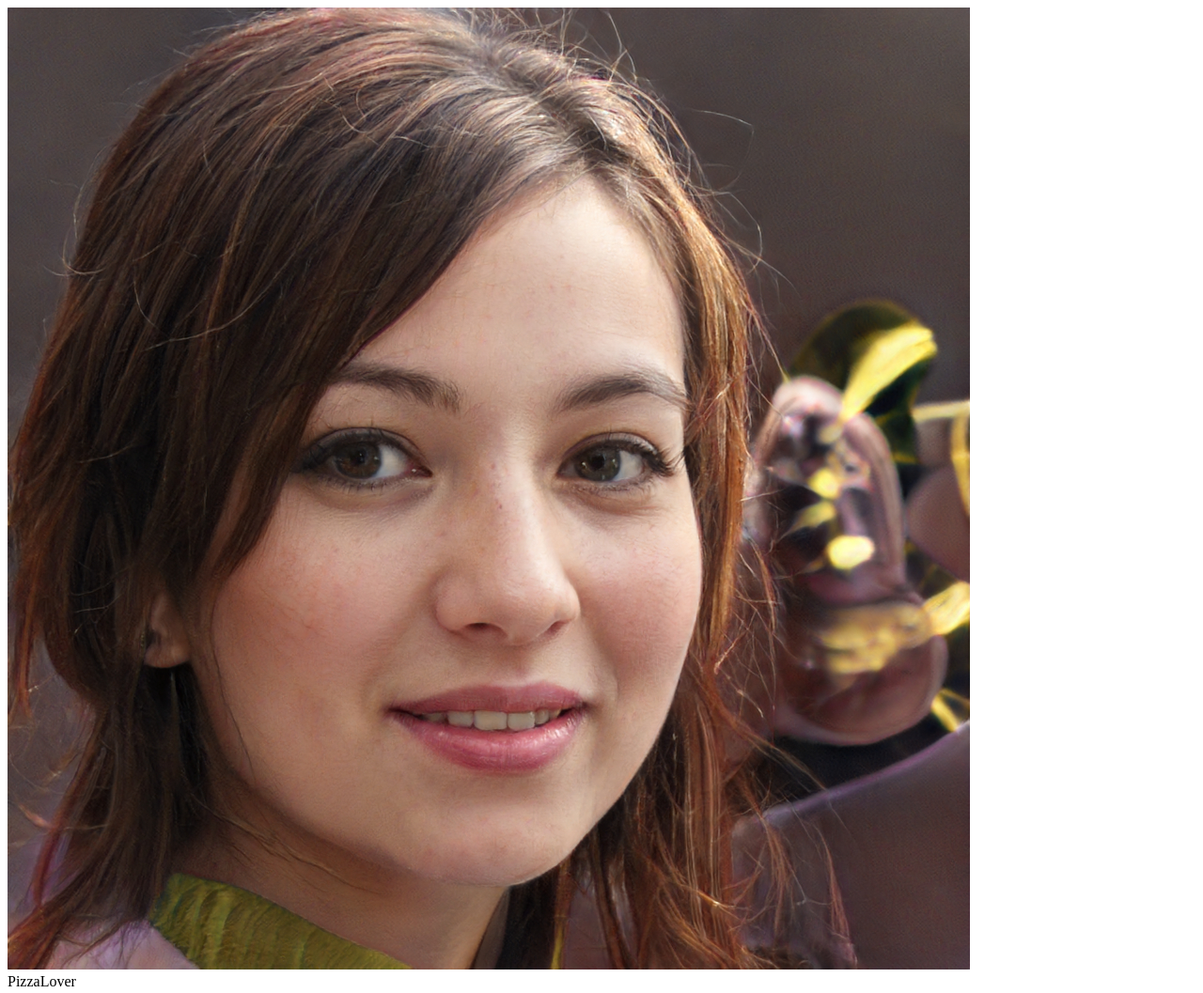
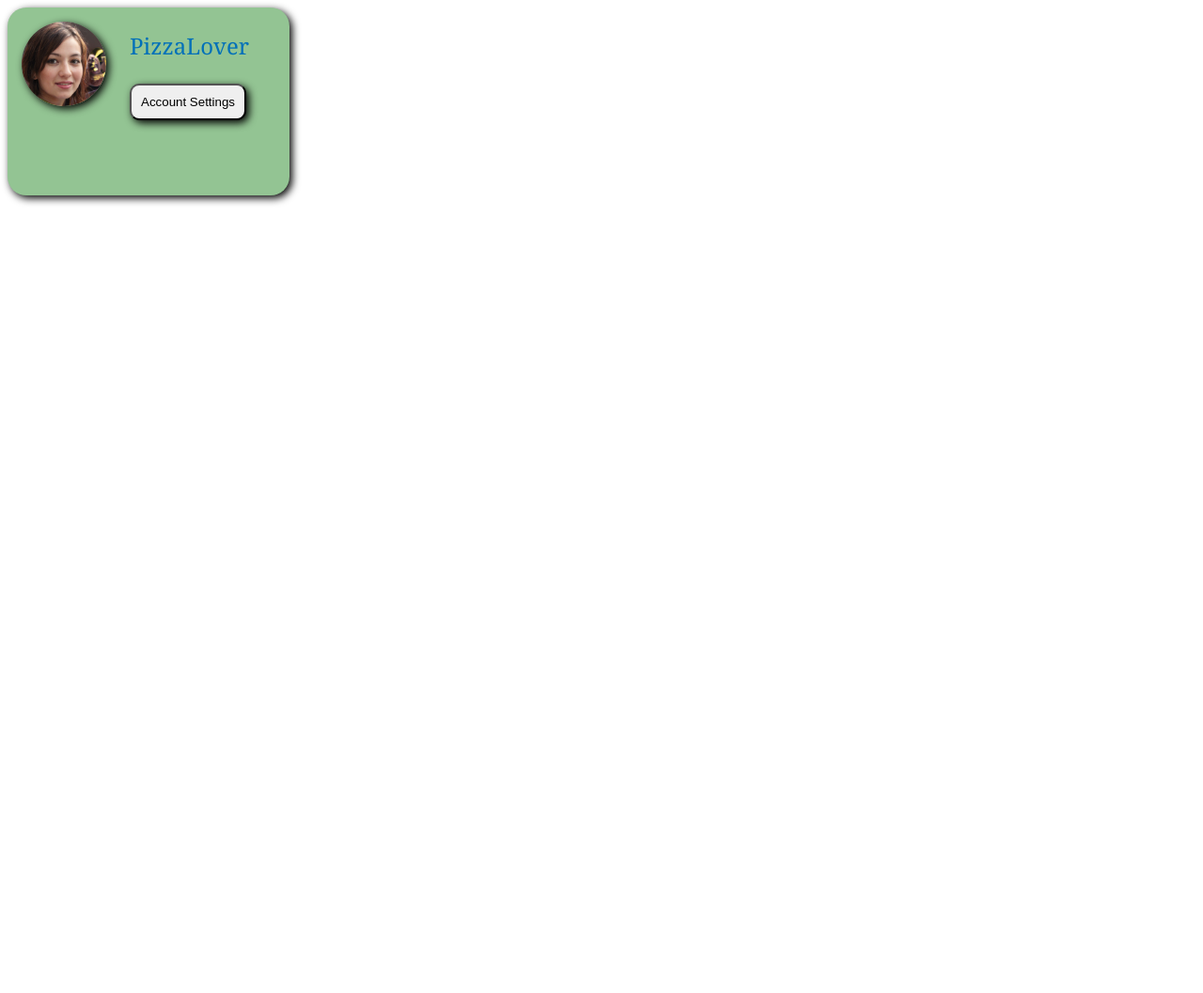
Before and after one commit to BrittanyMcDonald/teamcollab1, a plain HTML site: page index.html in a window 1280 px wide. Shown: the whole page at 94% size. After the commit the page ends 800 px from the top, so only its background shows below. Drawn offline with Linux system fonts and the light colour scheme.

Commit message:
commiting avatar html and css changes

```diff
--- /dev/null
+++ b/avatar.css
@@ -0,0 +1,45 @@
+#avatar_section {
+    position: absolute;
+    background-color: rgb(147, 196, 147);
+    width: 300px;
+    height: 200px;
+    display:flex;
+    border-radius: 20px;
+    box-shadow: 3px 3px 8px;
+}
+
+#avatar_photo {
+    position: relative;
+    width: 100px;
+    height:100px;
+    margin: 15px;
+}
+
+#userphoto {
+    position: relative;
+    width:90px;
+    height:90px;
+    justify-content: flex-start;
+    border-radius: 50%;
+    box-shadow: 3px 3px 8px;
+
+
+}
+
+#avatar_name {
+    position: relative;
+    justify-content: flex-start;
+}
+
+#pizza {
+    font-size: 1.5em;
+    font-style: normal;
+    font-family: Georgia, 'Times New Roman', Times, serif;
+    color: rgb(1, 112, 185);
+}
+
+#account {
+    padding: 10px;
+    border-radius: 10px;
+    box-shadow: 3px 3px 8px;
+}
--- /dev/null
+++ b/avatar.js
@@ -0,0 +1,4 @@
+var
+
+
+function
--- a/index.html
+++ b/index.html
@@ -1,6 +1,8 @@
 <!DOCTYPE html>
 <html>
-    <head></head>
+    <head>
+        <link href="avatar.css" rel="stylesheet">
+    </head>
 
     <body>
         <!-- HEADER - Person 1 -->
@@ -13,10 +15,12 @@
         <!-- AVATAR SECTION (upper left) - Person 2 -->
         <div id="avatar_section">
             <div id="avatar_photo">
-                <img id="userphoto" src="/avatar.jpg"/>
+                <img id="userphoto" src="avatar.jpg"/>
             </div>
 
-            <div id="avatar_name">PizzaLover
+            <div id="avatar_name">
+                <p id="pizza">PizzaLover</p>
+                <button id="account">Account Settings</button>
             </div>
         </div>
 
```
